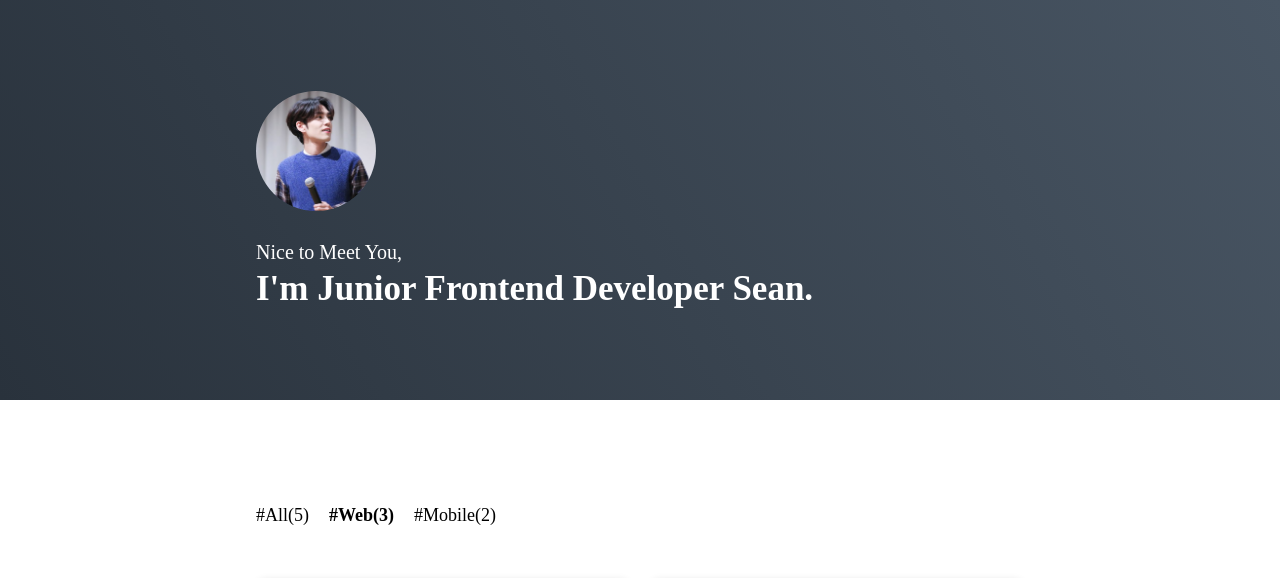
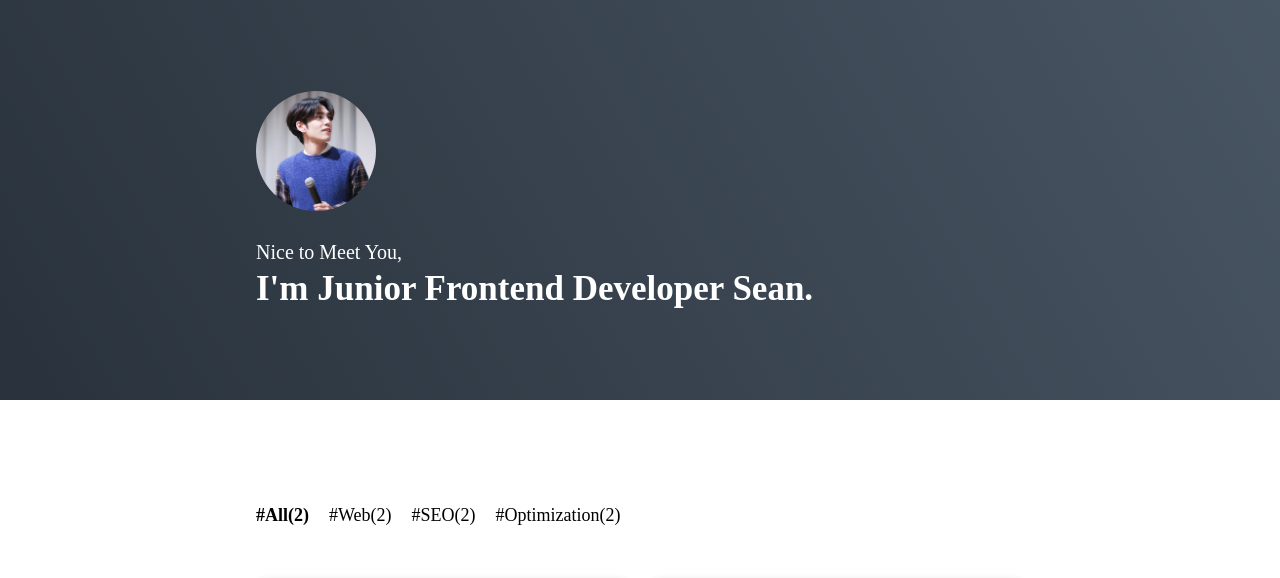
Before and after one commit to devseanhuh/devseanhuh.github.io, a Gatsby site in the folder devseanhuh/: page / in a window 1280 px wide. Shown: the top 578 px of the page. Built offline with nearby package versions, Linux system fonts and the light colour scheme; Gatsby itself is replaced by a stand-in of ours; a web font is replaced by a local one.

Commit message:
Feat: categories

```diff
--- a/devseanhuh/package.json
+++ b/devseanhuh/package.json
@@ -24,6 +24,7 @@
     "gatsby-transformer-sharp": "^4.1.0",
     "prismjs": "^1.25.0",
     "prop-types": "^15.7.2",
+    "query-string": "^7.0.1",
     "react": "^17.0.1",
     "react-dom": "^17.0.1",
     "react-helmet": "^6.1.0"
--- a/devseanhuh/src/components/Main/PostList.tsx
+++ b/devseanhuh/src/components/Main/PostList.tsx
@@ -1,4 +1,4 @@
-import React, { FunctionComponent } from 'react'
+import React, { FunctionComponent, useMemo } from 'react'
 import styled from '@emotion/styled'
 import PostItem from 'components/Main/PostItem'
 import { PostListItemType } from '../../types/PostItem.types'
@@ -19,6 +19,7 @@
 }
 
 type PostListProps = {
+  selectedCategory: string
   posts: PostListItemType[]
 }
 
@@ -46,10 +47,28 @@
   }
 `
 
-const PostList: FunctionComponent<PostListProps> = ({ posts }) => {
+const PostList: FunctionComponent<PostListProps> = ({
+  selectedCategory,
+  posts,
+}) => {
+  const postListData = useMemo(
+    () =>
+      posts.filter(
+        ({
+          node: {
+            frontmatter: { categories },
+          },
+        }: PostListItemType) =>
+          selectedCategory !== 'All'
+            ? categories.includes(selectedCategory)
+            : true,
+      ),
+    [selectedCategory],
+  )
+
   return (
     <PostListWrapper>
-      {posts.map(({ node: { id, frontmatter } }: PostType) => (
+      {postListData.map(({ node: { id, frontmatter } }: PostListItemType) => (
         <PostItem {...frontmatter} link="https://www.google.co.kr/" key={id} />
       ))}
     </PostListWrapper>
--- a/devseanhuh/src/pages/index.tsx
+++ b/devseanhuh/src/pages/index.tsx
@@ -1,13 +1,14 @@
-import React, { FunctionComponent } from 'react'
+import React, { FunctionComponent, useMemo } from 'react'
 import styled from '@emotion/styled'
 import GlobalStyle from 'components/Common/GlobalStyle'
 import Introduction from 'components/Main/Introduction'
 import Footer from 'components/Common/Footer'
-import CategoryList from 'components/Main/CategoryList'
-import PostList from 'components/Main/PostList'
+import CategoryList, { CategoryListProps } from 'components/Main/CategoryList'
+import PostList, { PostType } from 'components/Main/PostList'
 import { graphql } from 'gatsby'
 import { PostFrontmatterType } from '../types/PostItem.types'
 import { IGatsbyImageData } from 'gatsby-plugin-image'
+import queryString, { ParsedQuery } from 'query-string'
 
 export type PostListItemType = {
   node: {
@@ -17,6 +18,9 @@
 }
 
 type IndexPageProps = {
+  location: {
+    search: string
+  }
   data: {
     allMarkdownRemark: {
       edges: PostListItemType[]
@@ -29,11 +33,11 @@
   }
 }
 
-const CATEGORY_LIST = {
-  All: 5,
-  Web: 3,
-  Mobile: 2,
-}
+// const CATEGORY_LIST = {
+//   All: 5,
+//   Web: 3,
+//   Mobile: 2,
+// }
 
 const Container = styled.div`
   display: flex;
@@ -42,6 +46,7 @@
 `
 
 const IndexPage: FunctionComponent<IndexPageProps> = ({
+  location: { search },
   data: {
     allMarkdownRemark: { edges },
     file: {
@@ -49,12 +54,46 @@
     },
   },
 }) => {
+  const parsed: ParsedQuery<string> = queryString.parse(search)
+  const selectedCategory: string =
+    typeof parsed.category !== 'string' || !parsed.category
+      ? 'All'
+      : parsed.category
+
+  const categoryList = useMemo(
+    () =>
+      edges.reduce(
+        (
+          list: CategoryListProps['categoryList'],
+          {
+            node: {
+              frontmatter: { categories },
+            },
+          }: PostType,
+        ) => {
+          categories.forEach(category => {
+            if (list[category] === undefined) list[category] = 1
+            else list[category]++
+          })
+
+          list['All']++
+
+          return list
+        },
+        { All: 0 },
+      ),
+    [],
+  )
+
   return (
     <Container>
       <GlobalStyle />
       <Introduction profileImage={gatsbyImageData} />
-      <CategoryList selectedCategory="Web" categoryList={CATEGORY_LIST} />
-      <PostList posts={edges} />
+      <CategoryList
+        selectedCategory={selectedCategory}
+        categoryList={categoryList}
+      />
+      <PostList selectedCategory={selectedCategory} posts={edges} />
       <Footer />
     </Container>
   )
```
Also changed, not shown: 1 other file.
